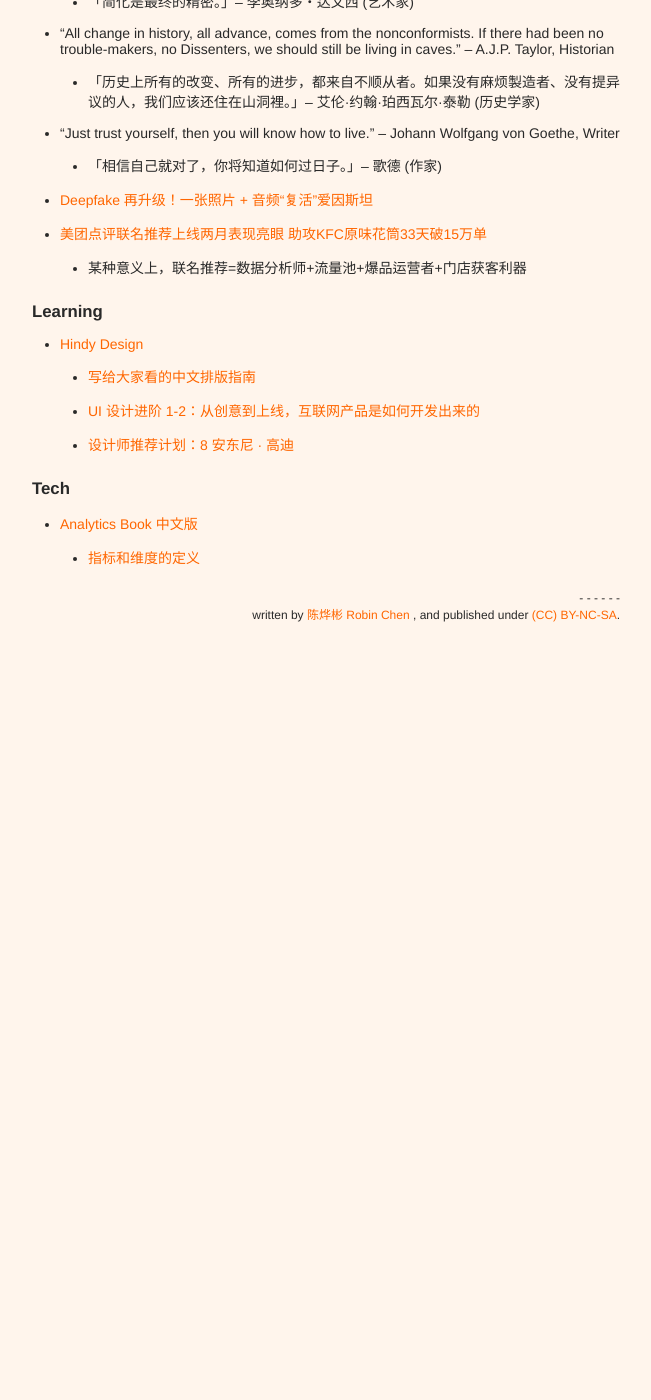
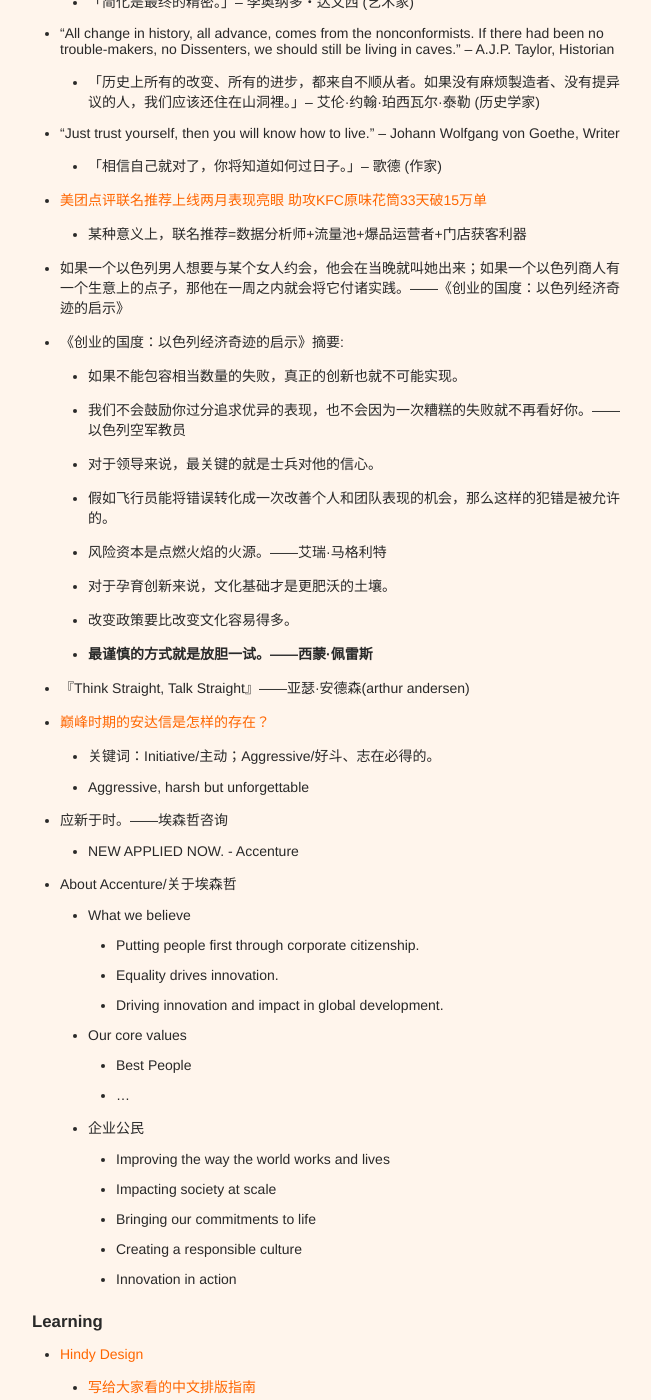
Before and after one commit to xianyuxmu/xianyuxmu.github.io, a Jekyll site: the page built from _posts/2019-07-03-reading-quarter-3.md, in a window 1280 px wide and 1400 px high, scrolled down 2276 px. Shown: the whole window, without its empty margins (314-965 px from the left). Built offline with Jekyll 4.4.1, drawn with Linux system fonts in a browser that asks for light colours; comment, search, counter and statistics services are not loaded; before the commit the page ends 2968 px from its top, so only the background shows below that; some of the changed text lies outside the part shown.

Commit message:
Update 2019-07-03-reading-quarter-3.md

```diff
--- a/_posts/2019-07-03-reading-quarter-3.md
+++ b/_posts/2019-07-03-reading-quarter-3.md
@@ -70,9 +70,39 @@ tags:
 	- 「历史上所有的改变、所有的进步，都来自不顺从者。如果没有麻烦製造者、没有提异议的人，我们应该还住在山洞裡。」– 艾伦·约翰·珀西瓦尔·泰勒 (历史学家)
 - “Just trust yourself, then you will know how to live.” – Johann Wolfgang von Goethe, Writer
 	- 「相信自己就对了，你将知道如何过日子。」– 歌德 (作家)
-- [Deepfake 再升级！一张照片 + 音频“复活”爱因斯坦](https://www.infoq.cn/article/CM72xuNm35pNdrw7p_yT)
 - [美团点评联名推荐上线两月表现亮眼 助攻KFC原味花筒33天破15万单](http://finance.eastmoney.com/a/201907041169479086.html)
 	- 某种意义上，联名推荐=数据分析师+流量池+爆品运营者+门店获客利器
+- 如果一个以色列男人想要与某个女人约会，他会在当晚就叫她出来；如果一个以色列商人有一个生意上的点子，那他在一周之内就会将它付诸实践。——《创业的国度：以色列经济奇迹的启示》
+- 《创业的国度：以色列经济奇迹的启示》摘要:
+	- 如果不能包容相当数量的失败，真正的创新也就不可能实现。
+	- 我们不会鼓励你过分追求优异的表现，也不会因为一次糟糕的失败就不再看好你。——以色列空军教员
+	- 对于领导来说，最关键的就是士兵对他的信心。
+	- 假如飞行员能将错误转化成一次改善个人和团队表现的机会，那么这样的犯错是被允许的。
+	- 风险资本是点燃火焰的火源。——艾瑞·马格利特
+	- 对于孕育创新来说，文化基础才是更肥沃的土壤。
+	- 改变政策要比改变文化容易得多。
+	- **最谨慎的方式就是放胆一试。——西蒙·佩雷斯**
+- 『Think Straight, Talk Straight』——亚瑟·安德森(arthur andersen)
+- [巅峰时期的安达信是怎样的存在？](https://www.zhihu.com/question/37344892)
+	- 关键词：Initiative/主动；Aggressive/好斗、志在必得的。
+	- Aggressive, harsh but unforgettable
+- 应新于时。——埃森哲咨询
+	- NEW APPLIED NOW. - Accenture
+- About Accenture/关于埃森哲
+	- What we believe
+		- Putting people first through corporate citizenship.
+		- Equality drives innovation.
+		- Driving innovation and impact in global development.
+	- Our core values
+		- Best People
+		- ...
+	- 企业公民
+		- Improving the way the world works and lives
+		- Impacting society at scale
+		- Bringing our commitments to life
+		- Creating a responsible culture
+		- Innovation in action
+
 
 ### Learning
 
@@ -88,3 +118,6 @@ tags:
 
 - [Analytics Book 中文版](http://cn.analyticsbook.org/)
 	- [指标和维度的定义](http://cn.analyticsbook.org/definitions-of-metrics-and-dimensions/)
+- [“10 倍工程师”，以一当十的程序员真的存在吗？](https://www.infoq.cn/article/Qg64MyvgDW-k4pElXuBy)
+- [Deepfake 再升级！一张照片 + 音频“复活”爱因斯坦](https://www.infoq.cn/article/CM72xuNm35pNdrw7p_yT)
+- [全球 JavaScript 开发者薪酬统计出炉！美国平均年薪超 10 万美金](https://www.infoq.cn/article/zNQ8Wx3p2-M9EKt68FuB)
```
